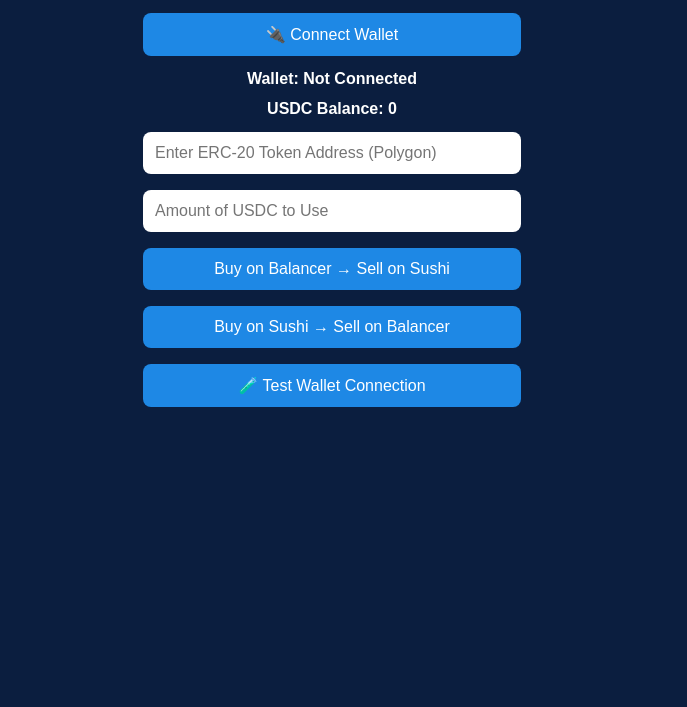
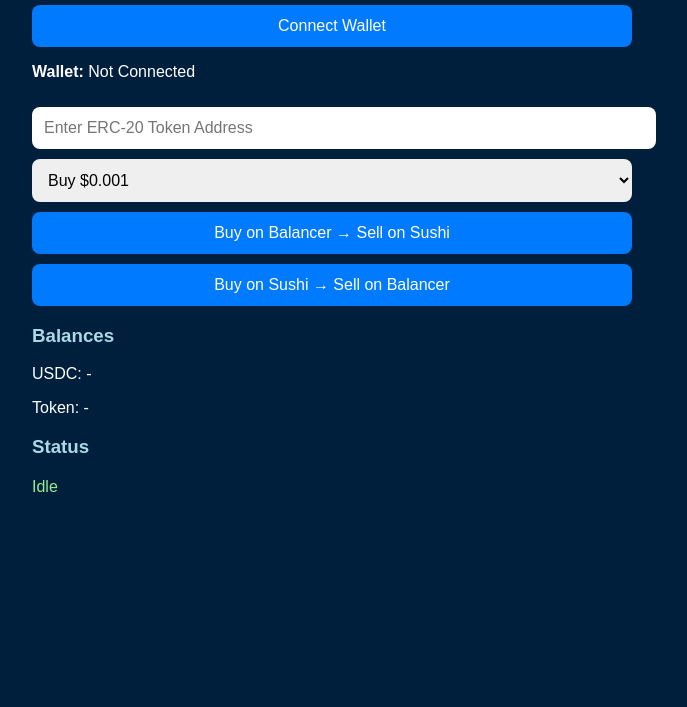
Before and after one commit to fclmail/buysellnoapi, a plain HTML site: page index.html in a window 1280 px wide. Shown: the part 93-800 px from the top of the page, without its empty margins (308-995 px from the left). Drawn offline with Linux system fonts and the light colour scheme.

Commit message:
Update index.html

```diff
--- a/index.html
+++ b/index.html
@@ -1,202 +1,143 @@
+
 <!DOCTYPE html>
-<html lang="en">
+<html>
 <head>
-  <meta charset="UTF-8" />
-  <meta name="viewport" content="width=device-width, initial-scale=1.0" />
-  <title>DEX Arbitrage</title>
-  <script src="https://cdn.ethers.io/lib/ethers-5.7.2.umd.min.js"></script>
+  <title>Polygon Swap DApp</title>
+  <meta name="viewport" content="width=device-width, initial-scale=1.0">
+  <script src="https://cdn.jsdelivr.net/npm/web3@1.10.0/dist/web3.min.js"></script>
   <style>
     body {
-      background-color: #0b1e3f;
-      color: #fff;
       font-family: Arial, sans-serif;
-      margin: 0;
+      max-width: 600px;
+      margin: auto;
       padding: 20px;
-      display: flex;
-      flex-direction: column;
-      align-items: center;
+      background-color: #001f3d;
+      color: white;
     }
-    h1 {
-      text-align: center;
-      margin-bottom: 20px;
-    }
-    input, button {
-      width: 90%;
-      max-width: 400px;
+    input, button, select {
       padding: 12px;
-      margin: 8px 0;
+      width: 100%;
+      margin-top: 10px;
+      border-radius: 8px;
+      border: none;
       font-size: 16px;
-      border: none;
-      border-radius: 8px;
-      box-sizing: border-box;
-    }
-    input {
-      background-color: #fff;
-      color: #000;
     }
     button {
-      background-color: #1e88e5;
+      background-color: #007bff;
       color: white;
-      cursor: pointer;
     }
-    button:hover {
-      background-color: #1565c0;
+    #status {
+      margin-top: 20px;
+      color: lightgreen;
     }
-    .section {
-      width: 100%;
-      max-width: 420px;
-      display: flex;
-      flex-direction: column;
-      align-items: center;
+    .error {
+      color: red;
     }
-    #walletAddress, #usdcBalance {
-      font-weight: bold;
-      margin: 6px 0;
+    h3 {
+      color: lightblue;
     }
   </style>
 </head>
 <body>
-  <h1>Polygon DEX Arbitrage</h1>
+  <h2>Polygon Swap DApp</h2>
+  <button onclick="connectWallet()">Connect Wallet</button>
+  <p><strong>Wallet:</strong> <span id="wallet">Not Connected</span></p>
 
-  <div class="section">
-    <button onclick="connectWallet()">🔌 Connect Wallet</button>
-    <p id="walletAddress">Wallet: Not Connected</p>
-    <p id="usdcBalance">USDC Balance: 0</p>
+  <input id="tokenAddress" placeholder="Enter ERC-20 Token Address" />
+  <select id="usdcAmount">
+    <option value="0.001">Buy $0.001</option>
+    <option value="1">Buy $1</option>
+    <option value="5">Buy $5</option>
+    <option value="10">Buy $10</option>
+    <option value="50">Buy $50</option>
+    <option value="100">Buy $100</option>
+  </select>
 
-    <input id="tokenAddress" placeholder="Enter ERC-20 Token Address (Polygon)" />
-    <input id="amountIn" placeholder="Amount of USDC to Use" />
+  <button onclick="buyOnBalancer()">Buy on Balancer → Sell on Sushi</button>
+  <button onclick="buyOnSushi()">Buy on Sushi → Sell on Balancer</button>
 
-    <button onclick="buyBalancerSellSushi()">Buy on Balancer → Sell on Sushi</button>
-    <button onclick="buySushiSellBalancer()">Buy on Sushi → Sell on Balancer</button>
-    <button onclick="testFunction()">🧪 Test Wallet Connection</button>
-  </div>
+  <h3>Balances</h3>
+  <p>USDC: <span id="usdcBal">-</span></p>
+  <p>Token: <span id="tokenBal">-</span></p>
+
+  <h3>Status</h3>
+  <div id="status">Idle</div>
 
   <script>
-    let provider, signer, userAddress;
-
-    const usdcAddress = "0x2791Bca1f2de4661ED88A30C99A7a9449Aa84174"; // USDC on Polygon
-    const sushiRouterAddress = "0x1b02da8cb0d097eb8d57a175b88c7d8b47997506"; // SushiSwap Router
-    const balancerVaultAddress = "0xBA12222222228d8Ba445958a75a0704d566BF2C8"; // Balancer Vault
-
-    const erc20Abi = [
-      "function balanceOf(address) view returns (uint)",
-      "function approve(address spender, uint amount) returns (bool)",
-      "function allowance(address owner, address spender) view returns (uint)",
-      "function decimals() view returns (uint8)"
-    ];
-
-    const sushiRouterAbi = [
-      "function swapExactTokensForTokens(uint amountIn, uint amountOutMin, address[] calldata path, address to, uint deadline) external returns (uint[] memory amounts)"
-    ];
+    const USDC = "0x2791Bca1f2de4661ED88A30C99A7a9449Aa84174";
+    const WMATIC = "0x0d500B1d8E8eF31E21C99d1Db9A6444d3ADf1270";
+    let web3, account;
 
     async function connectWallet() {
-      if (typeof window.ethereum !== 'undefined') {
+      if (window.ethereum) {
+        web3 = new Web3(window.ethereum);
         try {
-          provider = new ethers.providers.Web3Provider(window.ethereum, "any");
-          await provider.send("eth_requestAccounts", []);
-          signer = provider.getSigner();
-          userAddress = await signer.getAddress();
-          document.getElementById("walletAddress").innerText = `Wallet: ${userAddress}`;
-          getUSDCBalance();
+          await ethereum.request({ method: 'eth_requestAccounts' });
+          account = (await web3.eth.getAccounts())[0];
+          document.getElementById('wallet').innerText = account;
+          updateBalances();
         } catch (err) {
-          console.error("User rejected connection", err);
-          alert("Wallet connection failed.");
+          setStatus("Wallet connection rejected", true);
         }
       } else {
-        // MetaMask deep link fallback for mobile
-        const dappUrl = window.location.href.replace(/^https?:\/\//, '');
-        const metamaskLink = `https://metamask.app.link/dapp/${dappUrl}`;
-        window.location.href = metamaskLink;
+        window.location.href = "https://metamask.app.link/dapp/" + window.location.href.replace(/^https?:\/\//, '');
       }
     }
 
-    async function getUSDCBalance() {
-      if (!provider || !userAddress) return;
-      const usdc = new ethers.Contract(usdcAddress, erc20Abi, provider);
-      const balance = await usdc.balanceOf(userAddress);
-      const decimals = await usdc.decimals();
-      const formatted = ethers.utils.formatUnits(balance, decimals);
-      document.getElementById("usdcBalance").innerText = `USDC Balance: ${formatted}`;
+    async function updateBalances() {
+      const usdcBal = await getERC20Balance(USDC);
+      document.getElementById("usdcBal").innerText = usdcBal;
+
+      const token = document.getElementById("tokenAddress").value || WMATIC;
+      const tokBal = await getERC20Balance(token);
+      document.getElementById("tokenBal").innerText = tokBal;
     }
 
-    async function approveIfNeeded(token, spender, amount) {
-      const contract = new ethers.Contract(token, erc20Abi, signer);
-      const allowance = await contract.allowance(userAddress, spender);
-      if (allowance.lt(amount)) {
-        const tx = await contract.approve(spender, amount);
-        await tx.wait();
-      }
+    async function getERC20Balance(token) {
+      const abi = [{ constant: true, inputs: [{ name: "_owner", type: "address" }], name: "balanceOf", outputs: [{ name: "", type: "uint256" }], type: "function" }];
+      const decimalsAbi = [{ constant: true, inputs: [], name: "decimals", outputs: [{ name: "", type: "uint8" }], type: "function" }];
+      const contract = new web3.eth.Contract(abi, token);
+      const decimalsContract = new web3.eth.Contract(decimalsAbi, token);
+      const raw = await contract.methods.balanceOf(account).call();
+      const decimals = await decimalsContract.methods.decimals().call();
+      return (raw / 10 ** decimals).toFixed(4);
     }
 
-    async function buyBalancerSellSushi() {
+    async function buyOnBalancer() {
       const token = document.getElementById("tokenAddress").value;
-      const amount = ethers.utils.parseUnits(document.getElementById("amountIn").value, 6);
+      const amount = document.getElementById("usdcAmount").value;
+      if (!token) return setStatus("Enter a token address", true);
+      setStatus(`Mock: Buying ${amount} USDC of token on Balancer...`);
 
-      if (!signer || !token || amount.lte(0)) return alert("Missing input");
-
-      await approveIfNeeded(usdcAddress, balancerVaultAddress, amount);
-      alert("✅ Simulated: Buy token on Balancer");
-
-      await approveIfNeeded(token, sushiRouterAddress, amount);
-      const sushi = new ethers.Contract(sushiRouterAddress, sushiRouterAbi, signer);
-      const path = [token, usdcAddress];
-      const deadline = Math.floor(Date.now() / 1000) + 600;
-
-      try {
-        const tx = await sushi.swapExactTokensForTokens(
-          amount,
-          0,
-          path,
-          userAddress,
-          deadline
-        );
-        await tx.wait();
-        alert("✅ Token sold on Sushi");
-        getUSDCBalance();
-      } catch (err) {
-        console.error(err);
-        alert("❌ Sushi sell failed");
-      }
+      setTimeout(() => {
+        setStatus("Now selling on SushiSwap...");
+        sellToken(token);
+      }, 2000);
     }
 
-    async function buySushiSellBalancer() {
+    async function buyOnSushi() {
       const token = document.getElementById("tokenAddress").value;
-      const amount = ethers.utils.parseUnits(document.getElementById("amountIn").value, 6);
+      const amount = document.getElementById("usdcAmount").value;
+      if (!token) return setStatus("Enter a token address", true);
+      setStatus(`Mock: Buying ${amount} USDC of token on SushiSwap...`);
 
-      if (!signer || !token || amount.lte(0)) return alert("Missing input");
-
-      await approveIfNeeded(usdcAddress, sushiRouterAddress, amount);
-      const sushi = new ethers.Contract(sushiRouterAddress, sushiRouterAbi, signer);
-      const path = [usdcAddress, token];
-      const deadline = Math.floor(Date.now() / 1000) + 600;
-
-      try {
-        const tx = await sushi.swapExactTokensForTokens(
-          amount,
-          0,
-          path,
-          userAddress,
-          deadline
-        );
-        await tx.wait();
-        alert("✅ Token bought on Sushi");
-      } catch (err) {
-        console.error(err);
-        alert("❌ Sushi buy failed");
-        return;
-      }
-
-      alert("✅ Simulated: Sell token on Balancer");
-      getUSDCBalance();
+      setTimeout(() => {
+        setStatus("Now selling on Balancer...");
+        sellToken(token);
+      }, 2000);
     }
 
-    async function testFunction() {
-      if (!signer) {
-        alert("Wallet not connected.");
-      } else {
-        const address = await signer.getAddress();
-        alert("Wallet Connected: " + address);
-      }
+    async function sellToken(token) {
+      setTimeout(() => {
+        setStatus(`Mock: Selling token ${token}`);
+        updateBalances();
+      }, 2000);
+    }
+
+    function setStatus(msg, isError = false) {
+      const el = document.getElementById("status");
+      el.innerText = msg;
+      el.className = isError ? "error" : "";
     }
   </script>
 </body>
```
